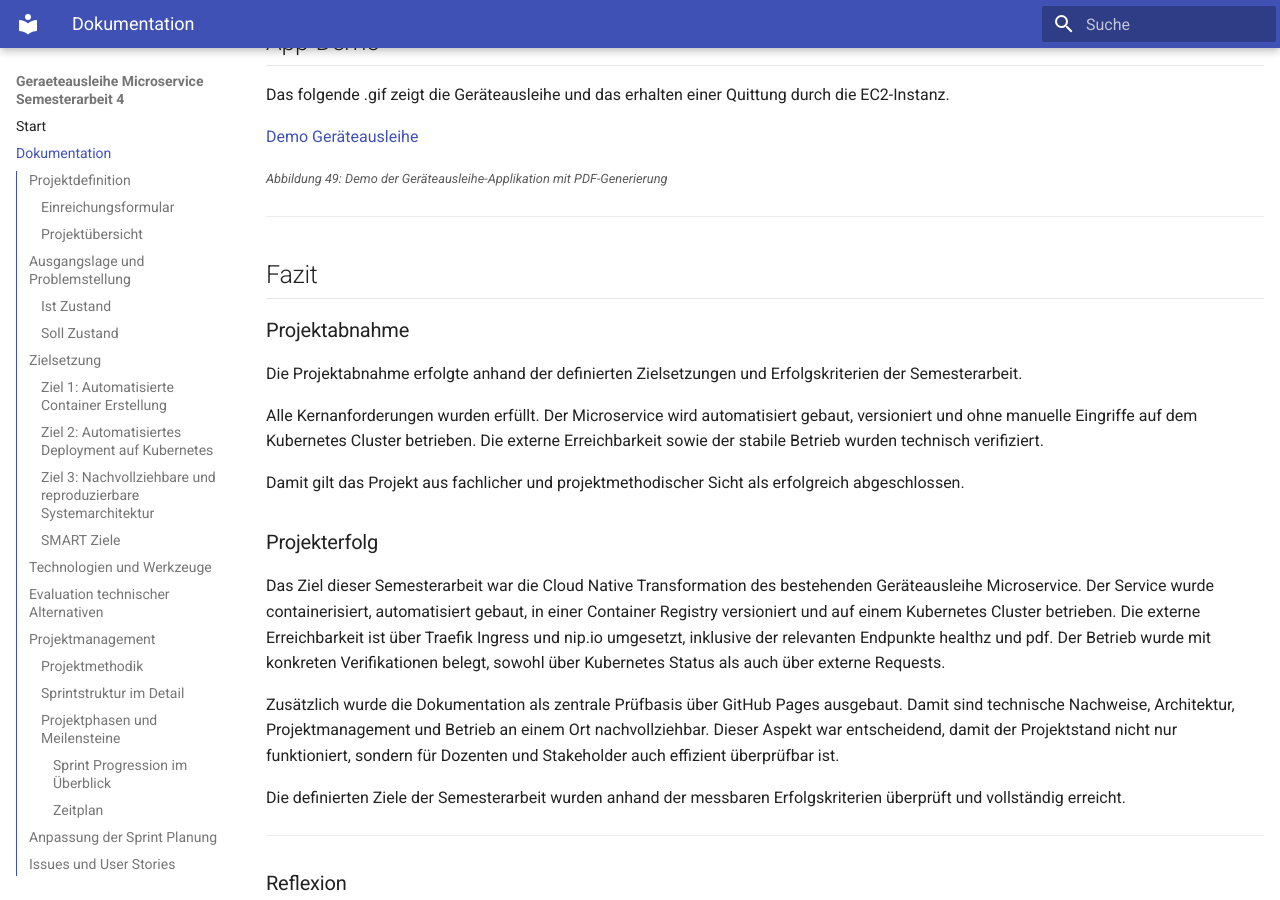
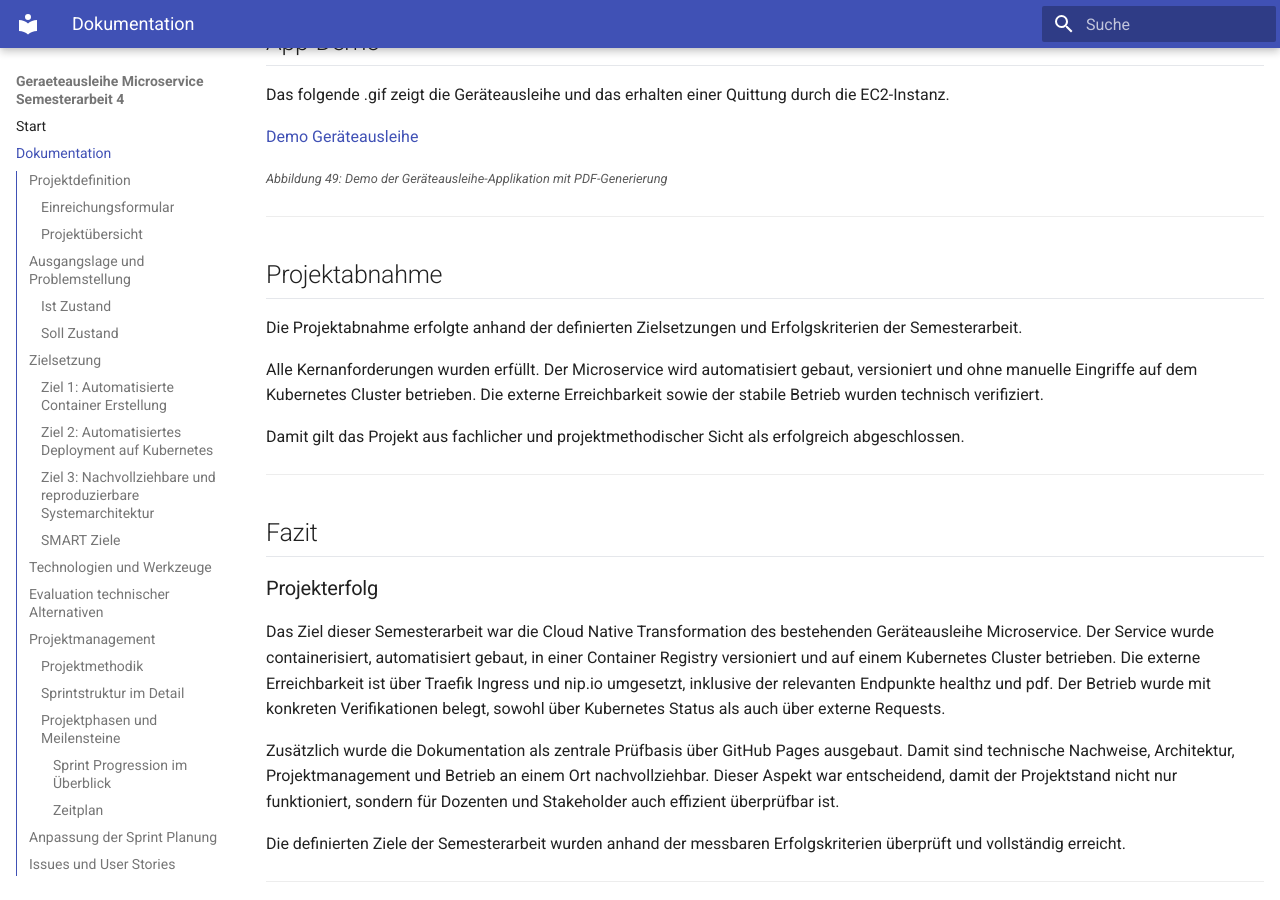
Before and after one commit to Cancani/geraeteausleihe-sem4, an MkDocs documentation site: the page built from docs/dokumentation.md, in a window 1280 px wide and 900 px high, scrolled down 74681 px. Built offline with MkDocs 1.6.1 and Material for MkDocs 9.7.7, drawn with Linux system fonts in a browser that asks for light colours.

```diff
--- a/docs/dokumentation.md
+++ b/docs/dokumentation.md
@@ -2071,18 +2071,19 @@
 
 <small><em>Abbildung 49: Demo der Geräteausleihe-Applikation mit PDF-Generierung</em></small>
 
+---
+
+## Projektabnahme
+
+Die Projektabnahme erfolgte anhand der definierten Zielsetzungen und Erfolgskriterien der Semesterarbeit.
+
+Alle Kernanforderungen wurden erfüllt. Der Microservice wird automatisiert gebaut, versioniert und ohne manuelle Eingriffe auf dem Kubernetes Cluster betrieben. Die externe Erreichbarkeit sowie der stabile Betrieb wurden technisch verifiziert.
+
+Damit gilt das Projekt aus fachlicher und projektmethodischer Sicht als erfolgreich abgeschlossen.
 
 ---
 
 ## Fazit
-
-### Projektabnahme
-
-Die Projektabnahme erfolgte anhand der definierten Zielsetzungen und Erfolgskriterien der Semesterarbeit.
-
-Alle Kernanforderungen wurden erfüllt. Der Microservice wird automatisiert gebaut, versioniert und ohne manuelle Eingriffe auf dem Kubernetes Cluster betrieben. Die externe Erreichbarkeit sowie der stabile Betrieb wurden technisch verifiziert.
-
-Damit gilt das Projekt aus fachlicher und projektmethodischer Sicht als erfolgreich abgeschlossen.
 
 
 ### Projekterfolg
```
